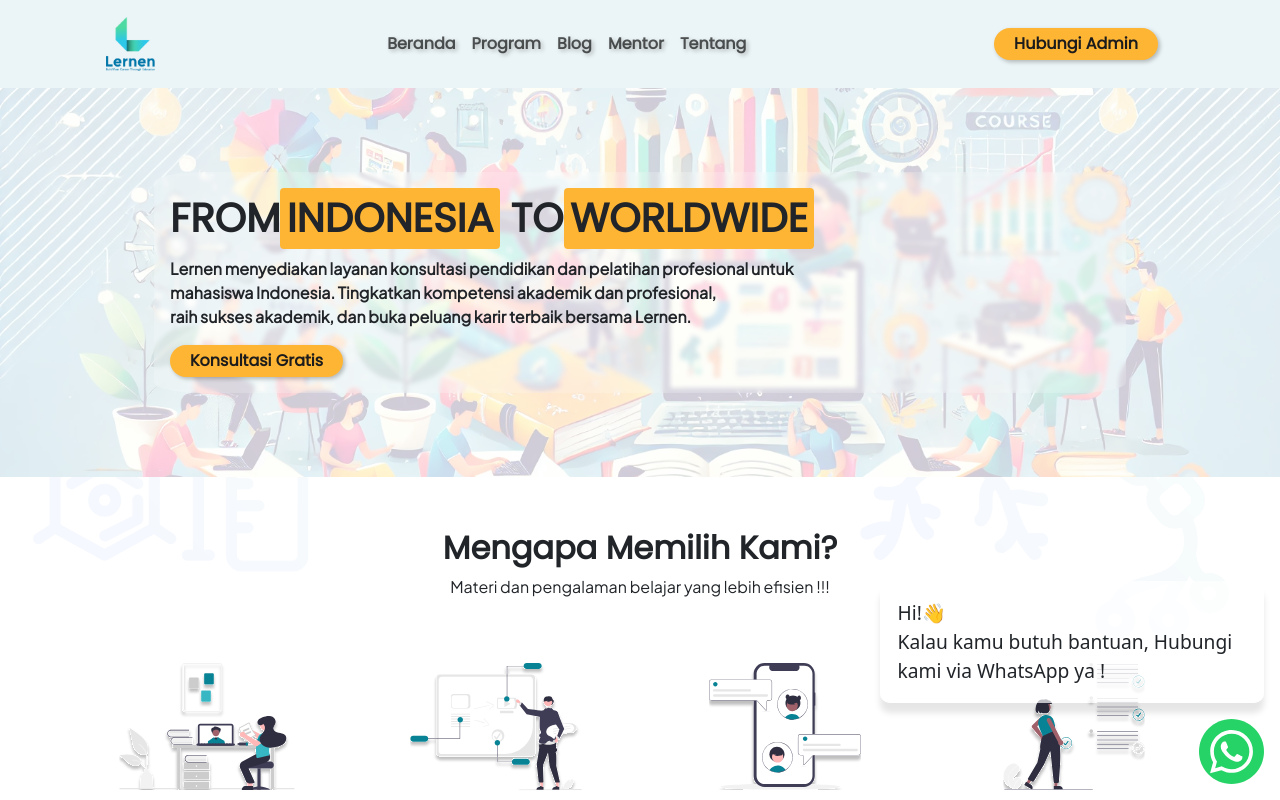
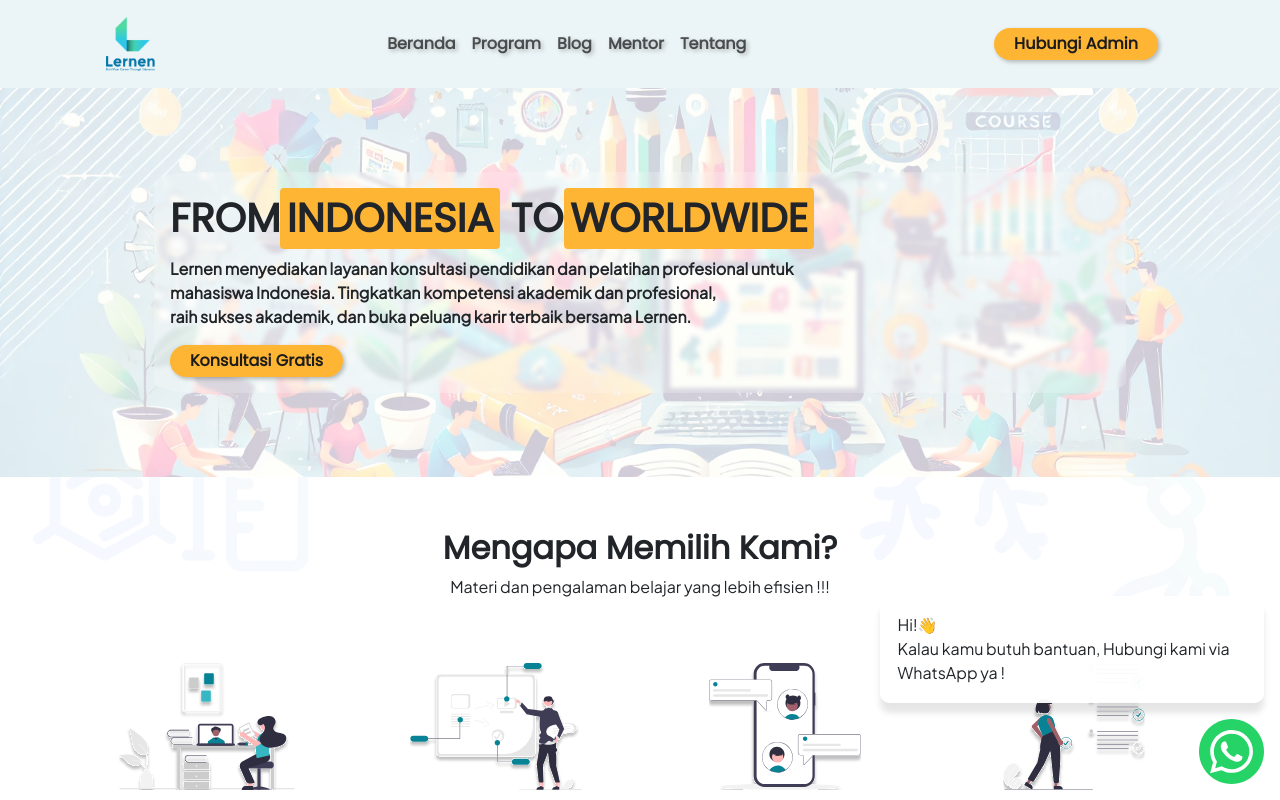
Before and after one commit to amnaduny/lernen-static, a Next.js app: page / in a window 1280 px wide. Shown: the top 800 px of the page. Built offline with nearby package versions, Linux system fonts and the light colour scheme.

Commit message:
edit floatingCTA

```diff
--- a/components/FloatingCTA.js
+++ b/components/FloatingCTA.js
@@ -1,14 +1,10 @@
-import { FaWhatsapp } from 'react-icons/fa';
-import Link from 'next/link';
-import Image from 'next/image';
-
 export default function FloatingCTA() {
   return (
-    <div className="floating-cta">
+    <div className="floating-cta responsive-text" data-aos="zoom in">
       <p className="cta-text">Hi!👋<br />
-      Kalau kamu butuh bantuan, Hubungi kami via WhatsApp ya !</p>
+        Kalau kamu butuh bantuan, Hubungi kami via WhatsApp ya !</p>
       <a
-        href="https://wa.me/6282337506356?text=Halo%20Lernen%20Indonesia!"
+        href="https://wa.me/+6282337506356?text=Halo%20Lernen%20Indonesia!"
         target="_blank"
         rel="noopener noreferrer"
       >
--- a/styles/globals.css
+++ b/styles/globals.css
@@ -186,15 +186,16 @@ html {
   z-index: 1050;
   text-align: right;
 }
-.cta-text{
-  font-size:1.2rem;
-  background: rgba(255, 255, 255, 0.692);
+
+.cta-text {
+  background: rgba(255, 255, 255, 0.95);
   max-width: 20rem;
   padding: 1rem 1rem;
   border-radius: 10px;
   box-shadow: 0 10px 6px rgba(0, 0, 0, 0.1);
   text-align: Left;
 }
+
 /* Hero Section */
 .block-word {
   display: inline-block;
@@ -615,9 +616,9 @@ html {
 }
 
 @media (max-width: 575.98px) {
+
   /* Foating CTA */
   .cta-text {
-    font-size: 1rem;
     padding: 0.75rem;
     max-width: 16rem;
   }
@@ -626,6 +627,7 @@ html {
     width: 45px;
     height: 45px;
   }
+
   html {
     scroll-padding-top: 300px;
   }
@@ -843,9 +845,9 @@ html {
 }
 
 @media (min-width: 576px) and (max-width: 767.98px) {
+
   /* Foating CTA */
   .cta-text {
-    font-size: 1.05rem;
     padding: 0.9rem;
     max-width: 18rem;
   }
@@ -854,6 +856,7 @@ html {
     width: 50px;
     height: 50px
   }
+
   html {
     scroll-padding-top: 300px;
   }
@@ -1012,9 +1015,9 @@ html {
 }
 
 @media (min-width: 768px) and (max-width: 991.98px) {
+
   /* Foating CTA */
   .cta-text {
-    font-size: 1.1rem;
     padding: 1rem;
     max-width: 20rem;
   }
@@ -1023,6 +1026,7 @@ html {
     width: 55px;
     height: 55px;
   }
+
   html {
     scroll-padding-top: 310px;
   }
@@ -1143,9 +1147,9 @@ html {
 }
 
 @media (min-width: 992px) and (max-width: 1199.98px) {
+
   /* Foating CTA */
   .cta-text {
-    font-size: 1.15rem;
     padding: 1rem;
     max-width: 22rem;
   }
@@ -1173,9 +1177,9 @@ html {
 }
 
 @media (min-width: 1200px) and (max-width: 1399.98px) {
+
   /* Foating CTA */
   .cta-text {
-    font-size: 1.2rem;
     padding: 1.1rem;
     max-width: 24rem;
   }
@@ -1184,6 +1188,7 @@ html {
     width: 65px;
     height: 65px;
   }
+
   /* Blog */
   .blog-container {
     margin: 2rem auto;
```
